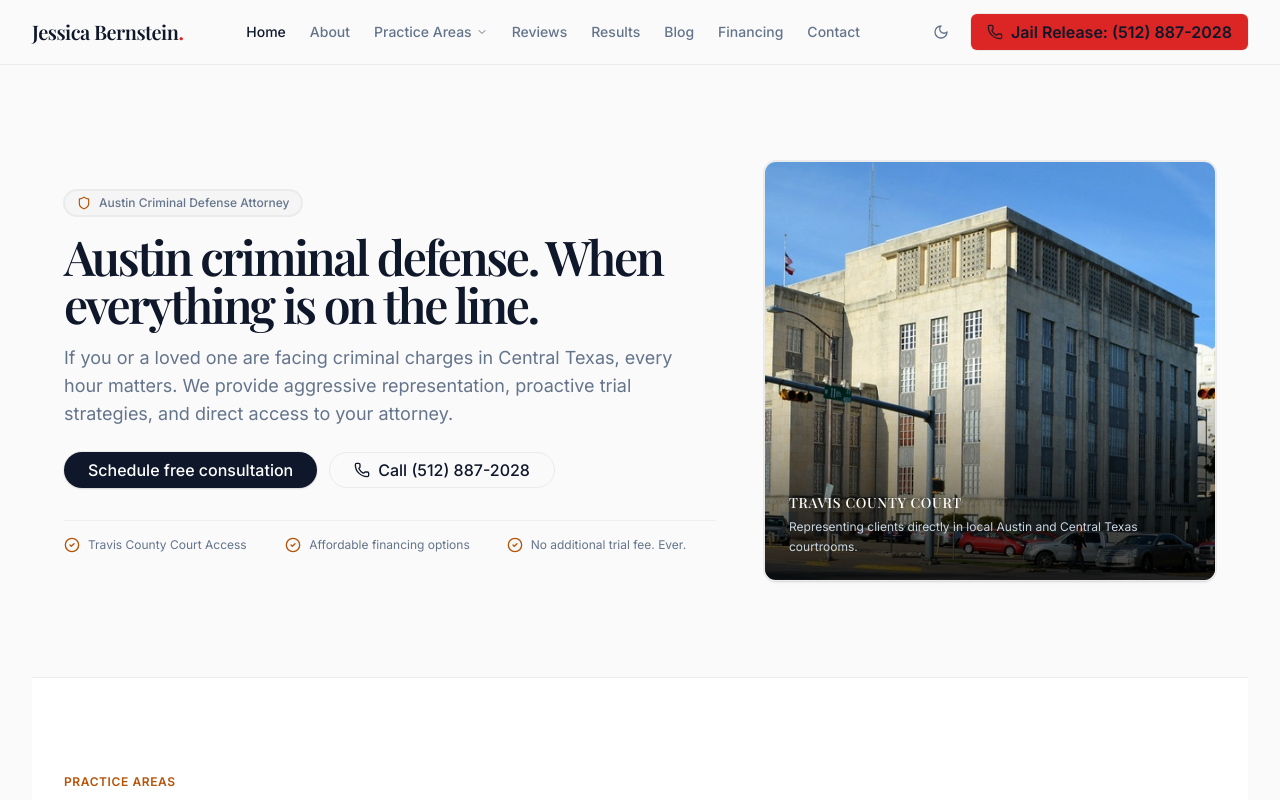
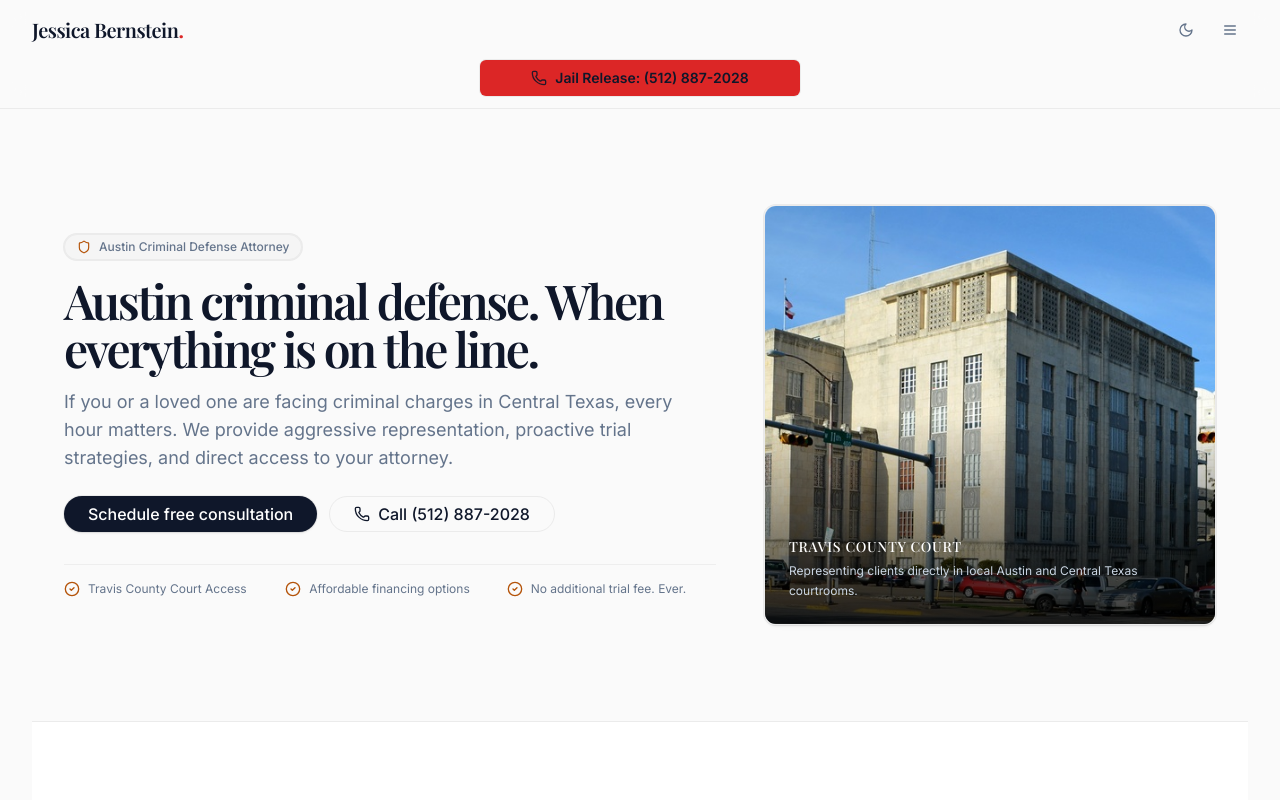
Before and after one commit to bonesy512/jessicabernstein, a Next.js app: page / in a window 1280 px wide. Shown: the top 800 px of the page. Built offline with nearby package versions, Linux system fonts and the light colour scheme; a web font is replaced by a local one.

Commit message:
feat: implement responsive Header component with mobile navigation menu and theme toggler

```diff
--- a/src/components/header.tsx
+++ b/src/components/header.tsx
@@ -51,9 +51,9 @@ export function Header() {
 
   return (
     <header className="sticky top-0 z-50 w-full border-b border-border bg-background/80 backdrop-blur-md transition-colors duration-200">
-      <div className="mx-auto flex flex-col lg:flex-row lg:h-16 max-w-7xl items-center justify-between px-4 sm:px-6 lg:px-8 py-3 lg:py-0 gap-3 lg:gap-4">
-        {/* Row 1: Logo & Mobile Triggers Wrapper */}
-        <div className="flex w-full lg:w-auto items-center justify-between lg:justify-start gap-4">
+      <div className="mx-auto flex flex-col max-w-7xl items-center justify-between px-4 sm:px-6 lg:px-8 py-3 gap-3">
+        {/* Row 1: Logo & Triggers Wrapper */}
+        <div className="flex w-full items-center justify-between gap-4">
           {/* Logo/Brand */}
           <div className="flex items-center gap-2">
             <Link
@@ -65,7 +65,7 @@ export function Header() {
             </Link>
           </div>
 
-          <div className="flex items-center gap-2 lg:hidden">
+          <div className="flex items-center gap-2">
             {/* Theme Toggle shifted here for unified mobile grouping */}
             {mounted && (
               <Button
@@ -88,7 +88,7 @@ export function Header() {
                   <Button
                     variant="ghost"
                     size="icon"
-                    className="lg:hidden text-muted-foreground hover:text-foreground rounded-sm"
+                    className="text-muted-foreground hover:text-foreground rounded-sm"
                     aria-label="Open menu"
                     id="mobile-nav-trigger"
                   />
@@ -153,8 +153,8 @@ export function Header() {
           </div>
         </div>
 
-        {/* Desktop Nav */}
-        <nav className="hidden lg:flex items-center gap-5 xl:gap-6">
+        {/* Desktop Nav (Hidden Site-Wide in favor of Hamburger Menu) */}
+        <nav className="hidden">
           <Link
             href="/"
             className={`text-sm font-medium transition-colors hover:text-foreground/80 ${isActive("/") ? "text-foreground" : "text-muted-foreground"
@@ -230,28 +230,13 @@ export function Header() {
           </Link>
         </nav>
 
-        {/* Row 2: Emergency Button (Full width on mobile) & Desktop Theme Toggle */}
-        <div className="w-full lg:w-auto flex items-center justify-center lg:justify-end gap-3">
-          {/* Theme Toggle (Desktop Only) */}
-          {mounted && (
-            <Button
-              variant="ghost"
-              size="icon"
-              onClick={() => setTheme(theme === "dark" ? "light" : "dark")}
-              title="Toggle theme"
-              className="hidden lg:flex h-9 w-9 text-muted-foreground hover:text-foreground cursor-pointer rounded-sm"
-              id="theme-toggle-btn"
-            >
-              {theme === "dark" ? <Sun className="h-[18px] w-[18px]" /> : <Moon className="h-[18px] w-[18px]" />}
-              <span className="sr-only">Toggle theme</span>
-            </Button>
-          )}
-
+        {/* Row 2: Emergency Button (Full width on mobile/desktop stacked) */}
+        <div className="w-full flex items-center justify-center">
           {/* Urgent Jail Release Button */}
           <Button
             asChild
             variant="destructive"
-            className="w-full lg:w-auto justify-center bg-destructive text-destructive-foreground hover:bg-destructive/90 rounded-sm font-semibold gap-2 flex text-sm lg:text-base py-2.5 lg:py-2 shadow-level-1"
+            className="w-full max-w-xs justify-center bg-destructive text-destructive-foreground hover:bg-destructive/90 rounded-sm font-semibold gap-2 flex text-sm py-2.5 shadow-level-1"
             id="nav-cta-jail-release"
           >
             <Link href="tel:5128872028" className="flex items-center gap-1.5 px-3 py-1.5 justify-center">
```
